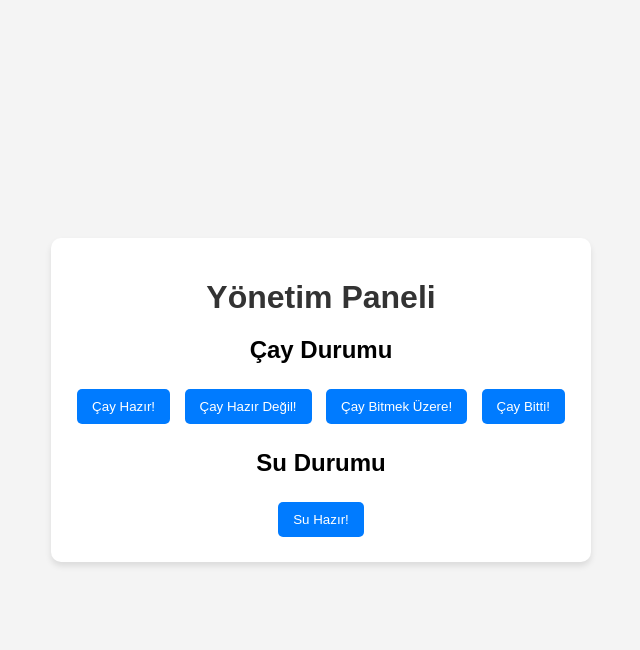
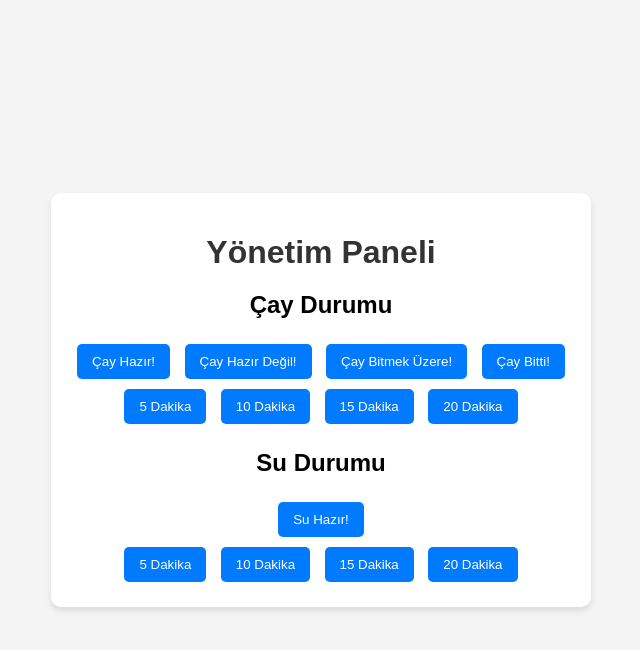
Before and after one commit to ReceproF/cay_durumu_sistemi, a Flask app: page /admin in a window 1280 px wide. Shown: the top 650 px of the page, without its empty margins (319-959 px from the left). Run offline with Flask 3, Linux system fonts and the light colour scheme.

Commit message:
Update admin.html

```diff
--- a/templates/admin.html
+++ b/templates/admin.html
@@ -11,14 +11,26 @@
         <h1>Yönetim Paneli</h1>
         <div class="admin-section">
             <h2>Çay Durumu</h2>
-            <button onclick="setTeaStatus('Çay Hazır!')">Çay Hazır!</button>
-            <button onclick="setTeaStatus('Çay Hazır Değil!')">Çay Hazır Değil!</button>
-            <button onclick="setTeaStatus('Çay Bitmek Üzere!')">Çay Bitmek Üzere!</button>
-            <button onclick="setTeaStatus('Çay Bitti!')">Çay Bitti!</button>
+            <button onclick="setTeaStatus('Çay Hazır!', 0)">Çay Hazır!</button>
+            <button onclick="setTeaStatus('Çay Hazır Değil!', 0)">Çay Hazır Değil!</button>
+            <button onclick="setTeaStatus('Çay Bitmek Üzere!', 0)">Çay Bitmek Üzere!</button>
+            <button onclick="setTeaStatus('Çay Bitti!', 0)">Çay Bitti!</button>
+            <div class="timer-buttons">
+                <button onclick="setTeaTimer(5)">5 Dakika</button>
+                <button onclick="setTeaTimer(10)">10 Dakika</button>
+                <button onclick="setTeaTimer(15)">15 Dakika</button>
+                <button onclick="setTeaTimer(20)">20 Dakika</button>
+            </div>
         </div>
         <div class="admin-section">
             <h2>Su Durumu</h2>
-            <button onclick="setWaterStatus('Su Hazır!')">Su Hazır!</button>
+            <button onclick="setWaterStatus('Su Hazır!', 0)">Su Hazır!</button>
+            <div class="timer-buttons">
+                <button onclick="setWaterTimer(5)">5 Dakika</button>
+                <button onclick="setWaterTimer(10)">10 Dakika</button>
+                <button onclick="setWaterTimer(15)">15 Dakika</button>
+                <button onclick="setWaterTimer(20)">20 Dakika</button>
+            </div>
         </div>
     </div>
     <script src="../static/js/script.js"></script>
```
